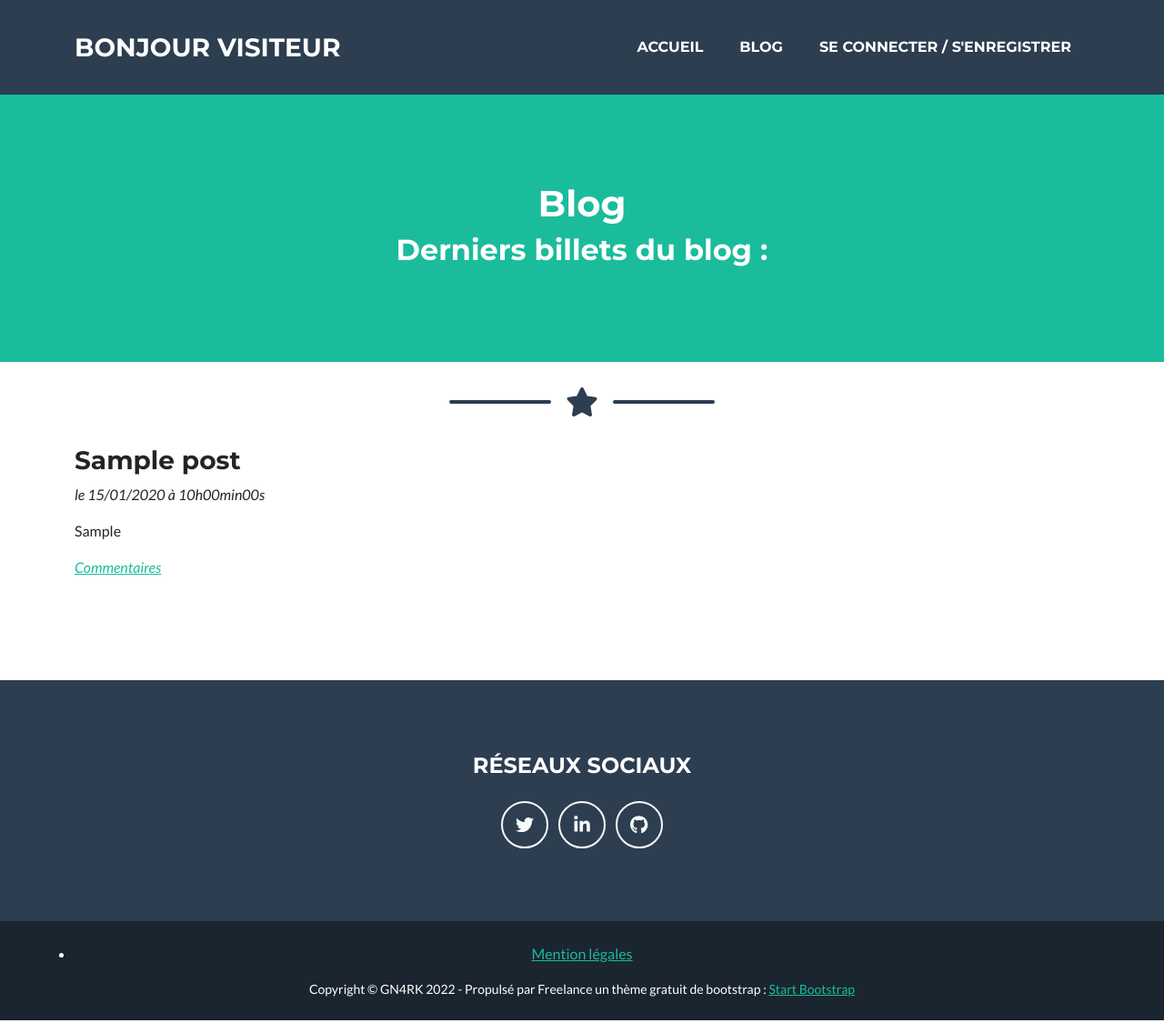
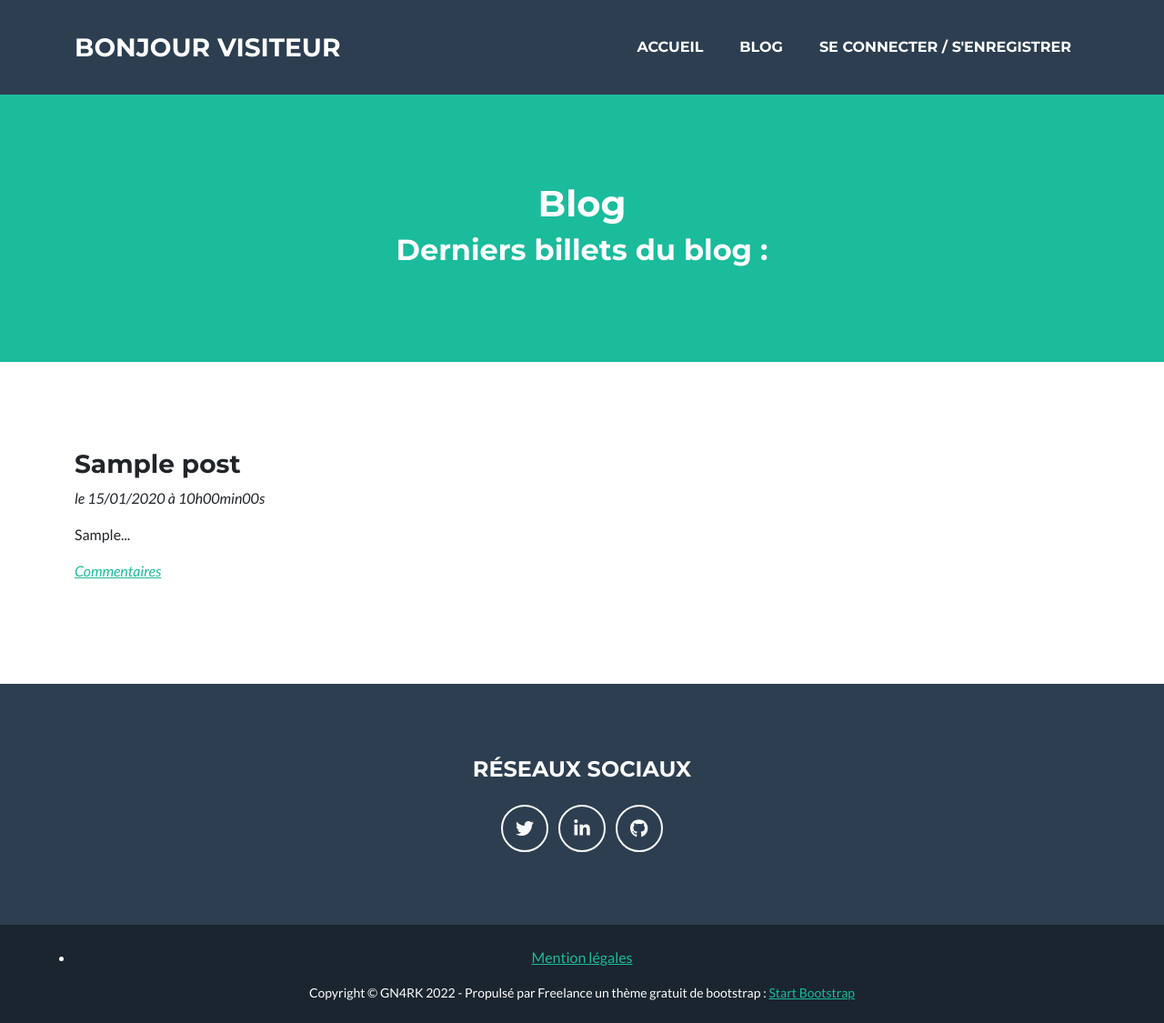
Before and after one commit to GN4RK/p5-blog, a PHP site: page /P5-blog/blog in a window 1280 px wide. Shown: the top 1125 px of the page at 91% size. Run offline with PHP 8.4, Linux system fonts and the light colour scheme; tables that the repository leaves empty or names only in its code hold one stand-in row (values such as "Sample post"); some libraries are stand-ins or nearby versions.

Commit message:
improved display

```diff
--- a/src/view/frontend/listPostsView.twig
+++ b/src/view/frontend/listPostsView.twig
@@ -7,19 +7,21 @@
     </div>
 </header>
 
-<section class="page-section pt-0" id="contact">
+<section class="page-section" id="contact">
     {% for item in posts %}
+        {% if not loop.first %}
             <!-- Icon Divider-->
             <div class="divider-custom">
                 <div class="divider-custom-line"></div>
                 <div class="divider-custom-icon"><i class="fas fa-star"></i></div>
                 <div class="divider-custom-line"></div>
             </div>
+        {% endif %}
 
-        <div class="container">
+        <div class="container" role="button" onclick="window.location.href='./blog/{{ item.id }}'">
             <h3> {{ item.title }} </h3>
             <p><em>le {{ item.last_update_fr }}</em></p>
-            <p> {{ item.header }} </p>
+            <p> {{ item.header }}... </p>
             <p><em><a href="./blog/{{ item.id }}">Commentaires</a></em></p>
         </div>
     {% endfor %}
```
Lines whose indentation alone changed are shown as unchanged.
